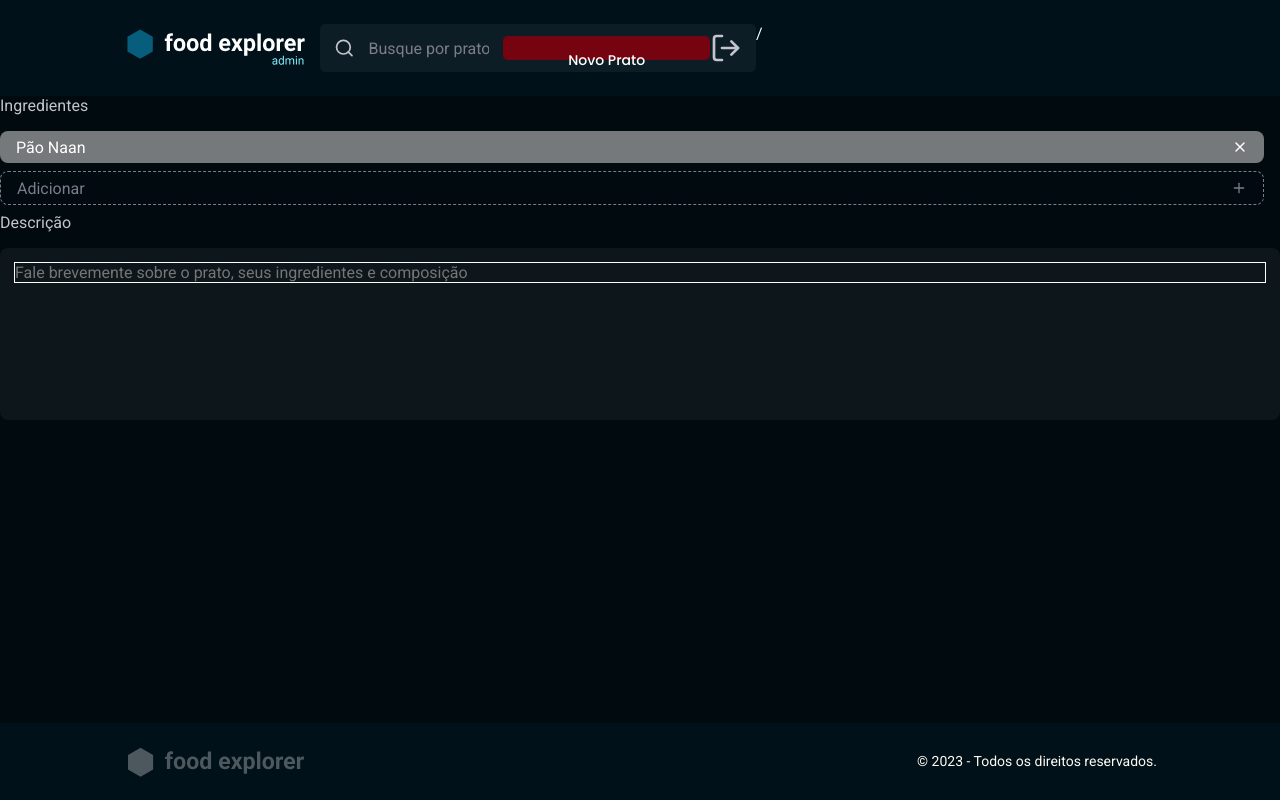
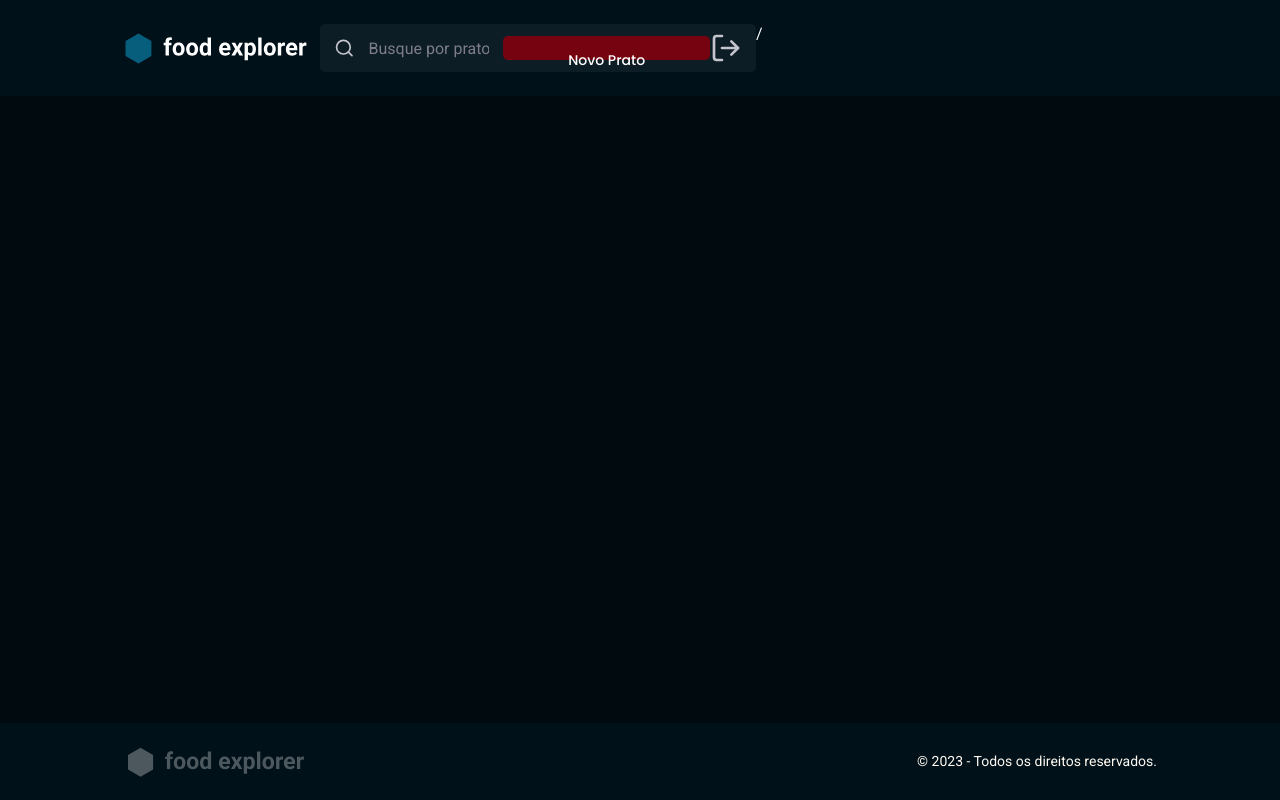
Before and after one commit to mthflashice/food-explorer-frontend, a React (Vite) app in the folder food-explorer/: page / in a window 1280 px wide. Built offline with nearby package versions, Linux system fonts and the light colour scheme.

Commit message:
created page Dish

```diff
--- a/food-explorer/src/main.jsx
+++ b/food-explorer/src/main.jsx
@@ -5,12 +5,13 @@ import GlobalStyles from './styles/global'
 import theme from './styles/theme'
 import {SignIn} from './pages/SignIn'
 import {New} from './pages/New'
+import { Dish } from './pages/Dish'
 
 ReactDOM.createRoot(document.getElementById('root')).render(
   <React.StrictMode>
     <ThemeProvider theme={theme}>
       <GlobalStyles/>
-      <New/>
+      <Dish/>
     </ThemeProvider>
   </React.StrictMode>,
 )
--- /dev/null
+++ b/food-explorer/src/pages/Dish/index.jsx
@@ -0,0 +1,13 @@
+import { Container } from "./styles";
+import { Header } from "../../components/Header";
+import  {Footer} from '../../components/Footer'
+
+export function Dish(){
+    return (
+        <Container>
+            <Header/>
+
+            <Footer/>
+        </Container>
+    );
+}
--- /dev/null
+++ b/food-explorer/src/pages/Dish/styles.js
@@ -0,0 +1,3 @@
+import styled from "styled-components";
+
+export const Container = styled.div``;
--- a/food-explorer/src/pages/New/index.jsx
+++ b/food-explorer/src/pages/New/index.jsx
@@ -3,7 +3,7 @@ import {Header} from '../../components/Header'
 import { Textarea } from "../../components/Textarea";
 import { Section } from "../../components/Section";
 import { FoodItem } from "../../components/FoodItem";
-import { Footer } from "../../components/Food";
+import { Footer } from "../../components/Footer";
 
 export function New(){
     return(
```
Also changed, not shown: food-explorer/src/components/Footer/index.jsx (renamed from food-explorer/src/components/Food/index.jsx), food-explorer/src/components/Footer/styles.js (renamed from food-explorer/src/components/Food/styles.js).
